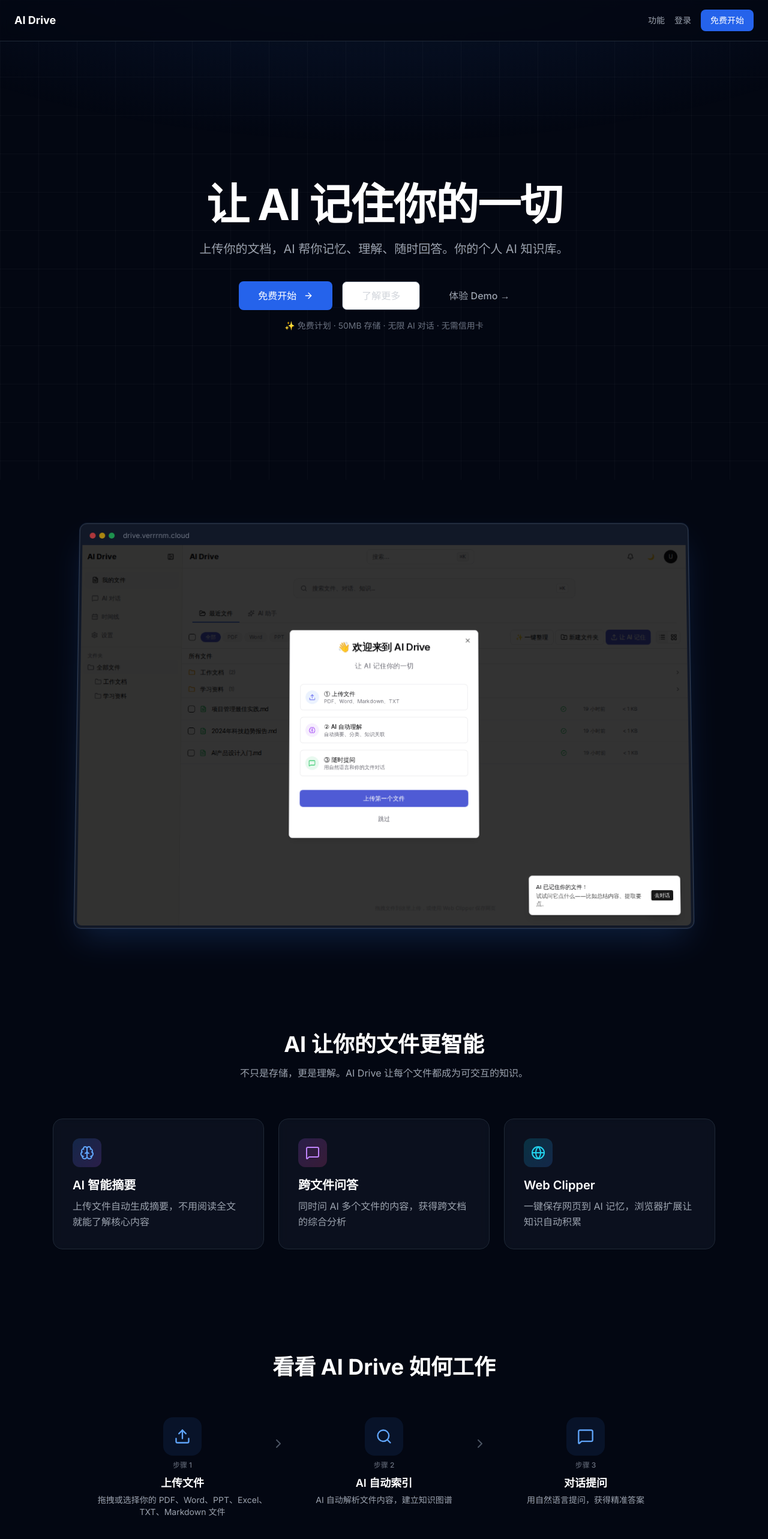
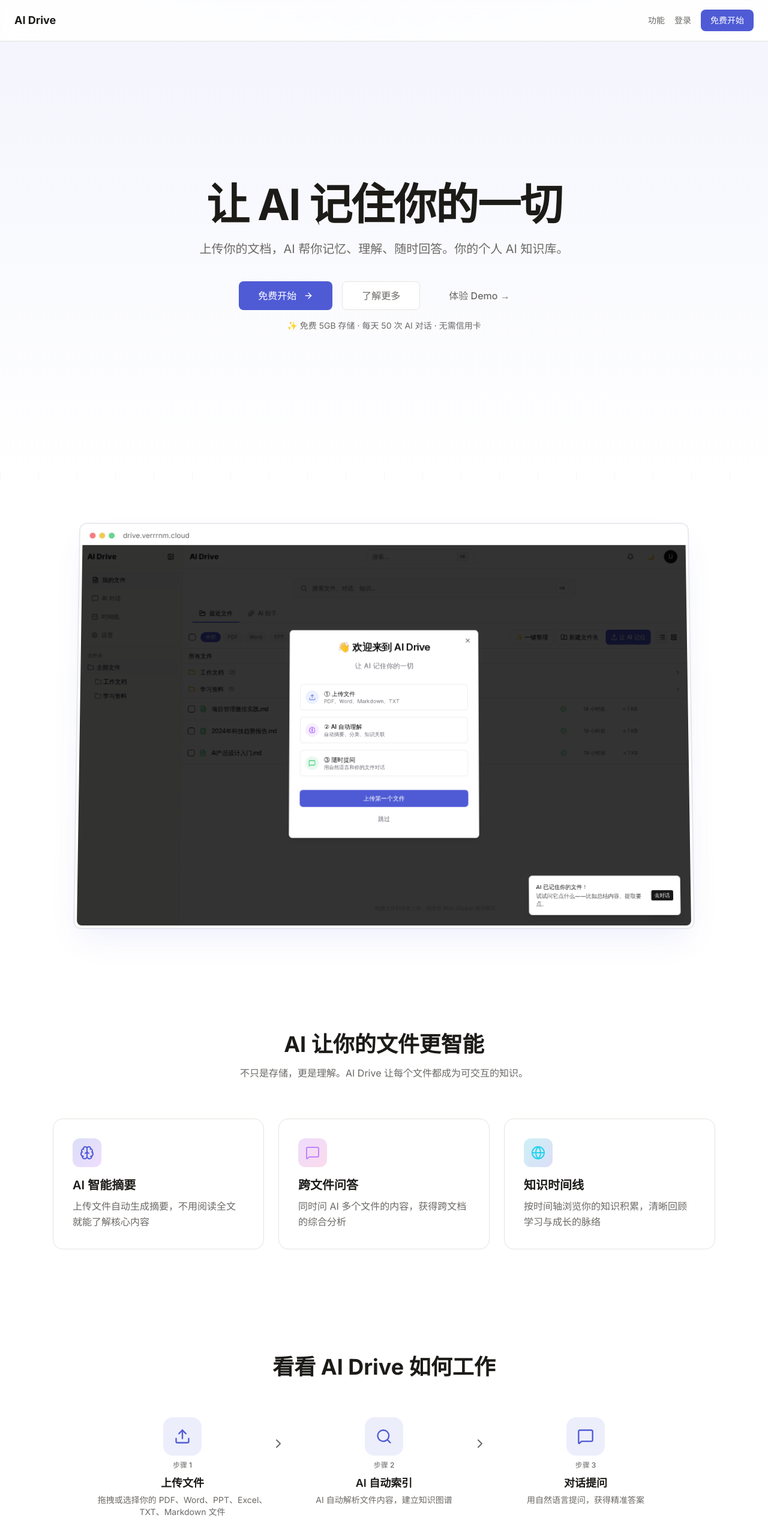
Before and after one commit to DriveMem/drivemem, a Next.js app in the folder apps/web/: page / in a window 1280 px wide. Shown: the top 2566 px of the page at 60% size. Built offline with nearby package versions, Linux system fonts and the light colour scheme.

Commit message:
fix(web): reapply landing page light theme + design system colors

```diff
--- a/apps/web/src/app/page.tsx
+++ b/apps/web/src/app/page.tsx
@@ -59,53 +59,53 @@
 
 export default function LandingPage() {
   return (
-    <main className="min-h-screen bg-gray-950 text-white selection:bg-blue-500/30">
-      <nav className="sticky top-0 z-50 flex items-center justify-between border-b border-gray-800 bg-gray-950/80 px-6 py-4 backdrop-blur">
-        <Link href="/" className="text-lg font-bold text-white">AI Drive</Link>
+    <main className="min-h-screen bg-white text-[#1C1B18] selection:bg-[#4F5BD5]/30">
+      <nav className="sticky top-0 z-50 flex items-center justify-between border-b border-[#E5E4E1] bg-white/80 px-6 py-4 backdrop-blur">
+        <Link href="/" className="text-lg font-bold text-[#1C1B18]">AI Drive</Link>
         <div className="flex items-center gap-4">
-          <a href="#features" className="text-sm text-gray-400 hover:text-white transition">功能</a>
-          <Link href="/login" className="text-sm text-gray-400 hover:text-white transition">登录</Link>
-          <Link href="/signup" className="rounded-lg bg-blue-600 px-4 py-2 text-sm font-medium text-white hover:bg-blue-700 transition">免费开始</Link>
+          <a href="#features" className="text-sm text-[#6B6966] hover:text-[#1C1B18] transition">功能</a>
+          <Link href="/login" className="text-sm text-[#6B6966] hover:text-[#1C1B18] transition">登录</Link>
+          <Link href="/signup" className="rounded-lg bg-[#4F5BD5] px-4 py-2 text-sm font-medium text-white hover:bg-[#3D49C4] transition">免费开始</Link>
         </div>
       </nav>
 
       {/* ===== grid bg ===== */}
-      <div className="pointer-events-none fixed inset-0 z-0 bg-[linear-gradient(rgba(255,255,255,.03)_1px,transparent_1px),linear-gradient(90deg,rgba(255,255,255,.03)_1px,transparent_1px)] bg-[size:64px_64px]" />
-      <div className="pointer-events-none fixed inset-0 z-0 bg-[radial-gradient(ellipse_80%_50%_at_50%_-20%,rgba(59,130,246,.15),transparent)]" />
+      <div className="pointer-events-none fixed inset-0 z-0 bg-[linear-gradient(rgba(0,0,0,.04)_1px,transparent_1px),linear-gradient(90deg,rgba(0,0,0,.04)_1px,transparent_1px)] bg-[size:64px_64px]" />
+      <div className="pointer-events-none fixed inset-0 z-0 bg-[radial-gradient(ellipse_80%_50%_at_50%_-20%,rgba(79,91,213,.1),transparent)]" />
 
       {/* ===== Hero ===== */}
-      <section className="relative z-10 flex min-h-[90vh] flex-col items-center justify-center px-6 text-center">
+      <section className="relative z-10 flex min-h-[90vh] flex-col items-center justify-center bg-gradient-to-b from-[#F4F5FD] to-white px-6 text-center">
         <FadeIn>
           <h1 className="mx-auto max-w-4xl text-5xl font-bold leading-tight tracking-tight sm:text-7xl">
             让 AI 记住你的一切
           </h1>
-          <p className="mx-auto mt-6 max-w-2xl text-lg text-gray-400 sm:text-xl">
+          <p className="mx-auto mt-6 max-w-2xl text-lg text-[#6B6966] sm:text-xl">
             上传你的文档，AI 帮你记忆、理解、随时回答。你的个人 AI 知识库。
           </p>
           <div className="mt-10 flex flex-wrap justify-center gap-4">
-            <Button asChild size="lg" className="h-12 px-8 text-base bg-blue-600 hover:bg-blue-700 text-white">
+            <Button asChild size="lg" className="h-12 px-8 text-base bg-[#4F5BD5] hover:bg-[#3D49C4] text-white">
               <Link href="/signup">免费开始 <ArrowRight className="ml-1 h-4 w-4" /></Link>
             </Button>
-            <Button asChild variant="outline" size="lg" className="h-12 border-gray-700 px-8 text-base text-gray-300 hover:bg-gray-800 hover:text-white">
+            <Button asChild variant="outline" size="lg" className="h-12 border-[#E5E4E1] px-8 text-base text-[#6B6966] hover:bg-[#F8F7F5] hover:text-[#1C1B18]">
               <Link href="#features">了解更多</Link>
             </Button>
-            <Button asChild variant="ghost" size="lg" className="h-12 px-8 text-base text-gray-400 hover:text-white">
+            <Button asChild variant="ghost" size="lg" className="h-12 px-8 text-base text-[#6B6966] hover:text-[#1C1B18]">
               <Link href="/login">体验 Demo →</Link>
             </Button>
           </div>
-          <p className="mt-4 text-sm text-gray-500 text-center">✨ 免费计划 · 50MB 存储 · 无限 AI 对话 · 无需信用卡</p>
+          <p className="mt-4 text-sm text-[#6B6966] text-center">✨ 免费 5GB 存储 · 每天 50 次 AI 对话 · 无需信用卡</p>
         </FadeIn>
       </section>
 
       {/* ===== Product Preview ===== */}
       <section className="relative z-10 px-6 py-20">
         <div className="mx-auto max-w-5xl" style={{ perspective: "1200px" }}>
-          <div className="rounded-xl border border-gray-700 bg-gray-900 p-1 shadow-2xl shadow-blue-500/20 ring-1 ring-blue-500/10" style={{ transform: "rotateX(2deg)" }}>
+          <div className="rounded-xl border border-[#E5E4E1] bg-white p-1 shadow-2xl shadow-[#4F5BD5]/10 ring-1 ring-[#4F5BD5]/10" style={{ transform: "rotateX(2deg)" }}>
             <div className="flex items-center gap-1.5 px-3 py-2">
               <div className="h-2.5 w-2.5 rounded-full bg-red-500/70" />
               <div className="h-2.5 w-2.5 rounded-full bg-yellow-500/70" />
               <div className="h-2.5 w-2.5 rounded-full bg-green-500/70" />
-              <span className="ml-2 text-xs text-gray-500">drive.verrrnm.cloud</span>
+              <span className="ml-2 text-xs text-[#6B6966]">drive.verrrnm.cloud</span>
             </div>
                         <img src="/screenshots/dashboard.png" alt="AI Drive Dashboard" className="w-full rounded-b-lg" />
           </div>
@@ -118,28 +118,28 @@
       <section id="features" className="relative z-10 mx-auto max-w-6xl px-6 py-24">
         <FadeIn>
           <h2 className="text-center text-3xl font-bold sm:text-4xl">AI 让你的文件更智能</h2>
-          <p className="mx-auto mt-4 max-w-2xl text-center text-gray-400">不只是存储，更是理解。AI Drive 让每个文件都成为可交互的知识。</p>
+          <p className="mx-auto mt-4 max-w-2xl text-center text-[#6B6966]">不只是存储，更是理解。AI Drive 让每个文件都成为可交互的知识。</p>
           <div className="mt-16 grid gap-6 sm:grid-cols-3">
-            <div className="group rounded-2xl border border-gray-800 bg-gray-900/60 p-8 backdrop-blur transition hover:border-blue-500/30 hover:bg-gray-900/80">
-              <div className="flex h-12 w-12 items-center justify-center rounded-xl bg-gradient-to-br from-blue-500/20 to-purple-500/20 mb-4">
-                <Brain className="h-6 w-6 text-blue-400" />
+            <div className="group rounded-2xl border border-[#E5E4E1] bg-white p-8 backdrop-blur transition hover:border-[#4F5BD5]/30 hover:bg-[#F8F7F5]">
+              <div className="flex h-12 w-12 items-center justify-center rounded-xl bg-gradient-to-br from-[#4F5BD5]/20 to-purple-500/20 mb-4">
+                <Brain className="h-6 w-6 text-[#4F5BD5]" />
               </div>
               <h3 className="text-xl font-semibold mb-2">AI 智能摘要</h3>
-              <p className="text-gray-400 leading-relaxed">上传文件自动生成摘要，不用阅读全文就能了解核心内容</p>
+              <p className="text-[#6B6966] leading-relaxed">上传文件自动生成摘要，不用阅读全文就能了解核心内容</p>
             </div>
-            <div className="group rounded-2xl border border-gray-800 bg-gray-900/60 p-8 backdrop-blur transition hover:border-blue-500/30 hover:bg-gray-900/80">
+            <div className="group rounded-2xl border border-[#E5E4E1] bg-white p-8 backdrop-blur transition hover:border-[#4F5BD5]/30 hover:bg-[#F8F7F5]">
               <div className="flex h-12 w-12 items-center justify-center rounded-xl bg-gradient-to-br from-purple-500/20 to-pink-500/20 mb-4">
                 <MessageSquare className="h-6 w-6 text-purple-400" />
               </div>
               <h3 className="text-xl font-semibold mb-2">跨文件问答</h3>
-              <p className="text-gray-400 leading-relaxed">同时问 AI 多个文件的内容，获得跨文档的综合分析</p>
+              <p className="text-[#6B6966] leading-relaxed">同时问 AI 多个文件的内容，获得跨文档的综合分析</p>
             </div>
-            <div className="group rounded-2xl border border-gray-800 bg-gray-900/60 p-8 backdrop-blur transition hover:border-blue-500/30 hover:bg-gray-900/80">
-              <div className="flex h-12 w-12 items-center justify-center rounded-xl bg-gradient-to-br from-cyan-500/20 to-blue-500/20 mb-4">
+            <div className="group rounded-2xl border border-[#E5E4E1] bg-white p-8 backdrop-blur transition hover:border-[#4F5BD5]/30 hover:bg-[#F8F7F5]">
+              <div className="flex h-12 w-12 items-center justify-center rounded-xl bg-gradient-to-br from-cyan-500/20 to-[#4F5BD5]/20 mb-4">
                 <Globe className="h-6 w-6 text-cyan-400" />
               </div>
-              <h3 className="text-xl font-semibold mb-2">Web Clipper</h3>
-              <p className="text-gray-400 leading-relaxed">一键保存网页到 AI 记忆，浏览器扩展让知识自动积累</p>
+              <h3 className="text-xl font-semibold mb-2">知识时间线</h3>
+              <p className="text-[#6B6966] leading-relaxed">按时间轴浏览你的知识积累，清晰回顾学习与成长的脉络</p>
             </div>
           </div>
         </FadeIn>
@@ -154,14 +154,14 @@
               <div key={s.title} className="relative flex flex-col items-center text-center">
                 {/* connector line */}
                 {i < STEPS.length - 1 && (
-                  <ChevronRight className="absolute -right-5 top-8 hidden h-6 w-6 text-gray-600 sm:block" />
+                  <ChevronRight className="absolute -right-5 top-8 hidden h-6 w-6 text-[#6B6966] sm:block" />
                 )}
-                <div className="flex h-16 w-16 items-center justify-center rounded-2xl bg-blue-500/10 text-blue-400">
+                <div className="flex h-16 w-16 items-center justify-center rounded-2xl bg-[#4F5BD5]/10 text-[#4F5BD5]">
                   <s.icon className="h-7 w-7" />
                 </div>
-                <span className="mt-2 text-xs font-medium text-gray-500">步骤 {i + 1}</span>
+                <span className="mt-2 text-xs font-medium text-[#6B6966]">步骤 {i + 1}</span>
                 <h3 className="mt-2 text-lg font-semibold">{s.title}</h3>
-                <p className="mt-1 text-sm text-gray-400">{s.desc}</p>
+                <p className="mt-1 text-sm text-[#6B6966]">{s.desc}</p>
               </div>
             ))}
           </div>
@@ -175,12 +175,12 @@
             <div className={`flex flex-col items-center gap-12 md:flex-row ${f.reverse ? "md:flex-row-reverse" : ""}`}>
               {/* text */}
               <div className="flex-1 space-y-4">
-                <f.icon className="h-8 w-8 text-blue-400" />
+                <f.icon className="h-8 w-8 text-[#4F5BD5]" />
                 <h3 className="text-2xl font-bold sm:text-3xl">{f.title}</h3>
-                <p className="text-gray-400 leading-relaxed">{f.desc}</p>
+                <p className="text-[#6B6966] leading-relaxed">{f.desc}</p>
               </div>
               {/* real screenshot */}
-              <div className="w-full flex-1 overflow-hidden rounded-2xl border border-white/10 ring-1 ring-white/5 shadow-lg">
+              <div className="w-full flex-1 overflow-hidden rounded-2xl border border-[#E5E4E1] ring-1 ring-black/5 shadow-lg">
                 <img
                   src={f.title === "AI 对话" || f.title === "引用来源" ? "/screenshots/chat.png" : "/screenshots/dashboard.png"}
                   alt={f.title}
@@ -197,17 +197,17 @@
         <FadeIn>
           <h2 className="text-3xl font-bold sm:text-4xl">准备好了吗？让 AI 记住你的一切</h2>
           <div className="mt-8">
-            <Button asChild size="lg" className="h-12 px-10 text-base bg-blue-600 hover:bg-blue-700 text-white">
+            <Button asChild size="lg" className="h-12 px-10 text-base bg-[#4F5BD5] hover:bg-[#3D49C4] text-white">
               <Link href="/signup">免费开始 <ArrowRight className="ml-1 h-4 w-4" /></Link>
             </Button>
           </div>
-          <p className="mt-4 text-sm text-gray-500">✨ 免费计划 · 50MB 存储 · 无限 AI 对话 · 无需信用卡</p>
+          <p className="mt-4 text-sm text-[#6B6966]">✨ 免费 5GB 存储 · 每天 50 次 AI 对话 · 无需信用卡</p>
         </FadeIn>
       </section>
 
       {/* ===== Footer ===== */}
-      <footer className="relative z-10 border-t border-gray-800 px-6 py-8 text-center text-sm text-gray-500">
-        © 2026 AI Drive · <Link href="/privacy" className="text-gray-500 hover:text-gray-400 text-sm">隐私政策</Link> · <Link href="/terms" className="text-gray-500 hover:text-gray-400 text-sm">使用条款</Link>
+      <footer className="relative z-10 border-t border-[#E5E4E1] bg-[#F8F7F5] px-6 py-8 text-center text-sm text-[#6B6966]">
+        © 2026 AI Drive · <Link href="/privacy" className="text-[#6B6966] hover:text-[#1C1B18] text-sm">隐私政策</Link> · <Link href="/terms" className="text-[#6B6966] hover:text-[#1C1B18] text-sm">使用条款</Link>
       </footer>
     </main>
   )
```
